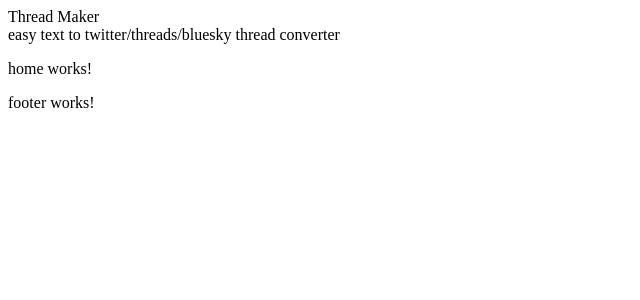
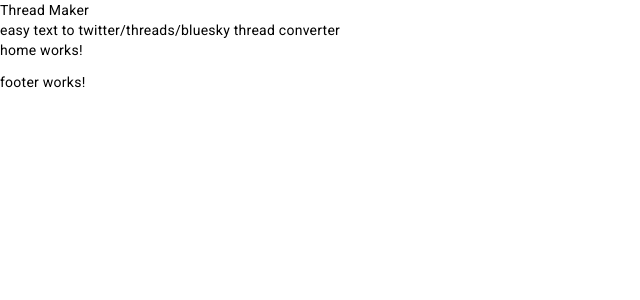
Before and after one commit to YevhenMalyi/thread-maker, an Angular app: page / in a window 1280 px wide. Shown: the top 300 px of the page, without its empty margins (0-640 px from the left). Built offline with nearby package versions, Linux system fonts and the light colour scheme.

Commit message:
add angular material

```diff
--- a/angular.json
+++ b/angular.json
@@ -30,6 +30,7 @@
               "src/assets"
             ],
             "styles": [
+              "@angular/material/prebuilt-themes/deeppurple-amber.css",
               "src/styles.scss"
             ],
             "scripts": []
@@ -93,6 +94,7 @@
               "src/assets"
             ],
             "styles": [
+              "@angular/material/prebuilt-themes/deeppurple-amber.css",
               "src/styles.scss"
             ],
             "scripts": []
--- a/package.json
+++ b/package.json
@@ -11,6 +11,7 @@
   "private": true,
   "dependencies": {
     "@angular/animations": "^16.0.0",
+    "@angular/cdk": "^16.1.5",
     "@angular/common": "^16.0.0",
     "@angular/compiler": "^16.0.0",
     "@angular/core": "^16.0.0",
--- a/src/app/app.module.ts
+++ b/src/app/app.module.ts
@@ -5,6 +5,7 @@
 import { AppComponent } from './app.component';
 import { LayoutsModule } from './layouts';
 import { HomeModule } from './pages/home';
+import { BrowserAnimationsModule } from '@angular/platform-browser/animations';
 
 @NgModule({
   declarations: [
@@ -16,6 +17,7 @@
 
     BrowserModule,
     AppRoutingModule,
+    BrowserAnimationsModule,
   ],
   providers: [],
   bootstrap: [AppComponent]
--- a/src/index.html
+++ b/src/index.html
@@ -6,8 +6,11 @@
   <base href="/">
   <meta name="viewport" content="width=device-width, initial-scale=1">
   <link rel="icon" type="image/x-icon" href="favicon.ico">
+  <link rel="preconnect" href="https://fonts.gstatic.com">
+  <link href="https://fonts.googleapis.com/css2?family=Roboto:wght@300;400;500&display=swap" rel="stylesheet">
+  <link href="https://fonts.googleapis.com/icon?family=Material+Icons" rel="stylesheet">
 </head>
-<body>
+<body class="mat-typography">
   <app-root></app-root>
 </body>
 </html>
--- a/src/styles.scss
+++ b/src/styles.scss
@@ -1 +1,4 @@
 /* You can add global styles to this file, and also import other style files */
+
+html, body { height: 100%; }
+body { margin: 0; font-family: Roboto, "Helvetica Neue", sans-serif; }
```
Also changed, not shown: 1 other file (tests, documents, lock files or other folders).
